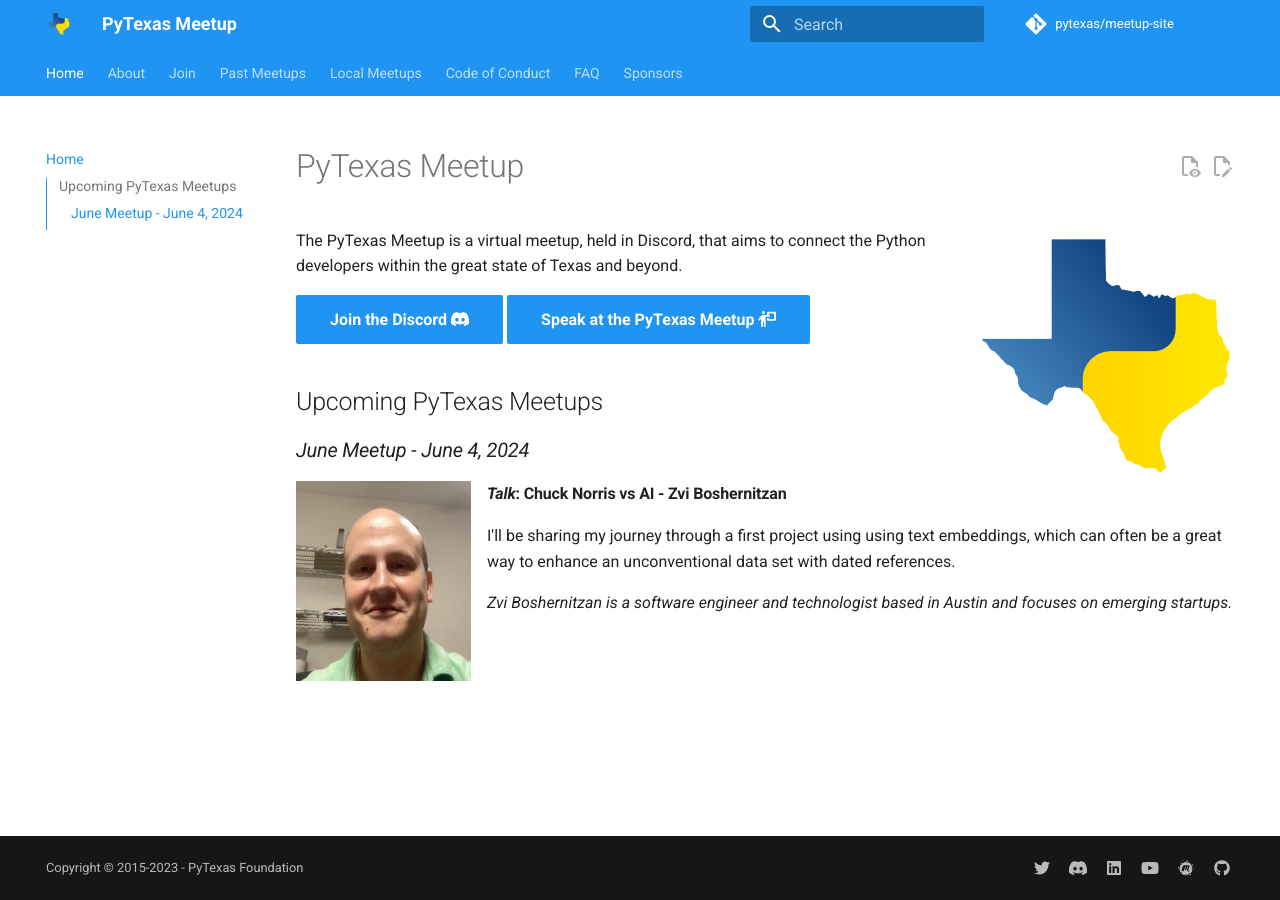
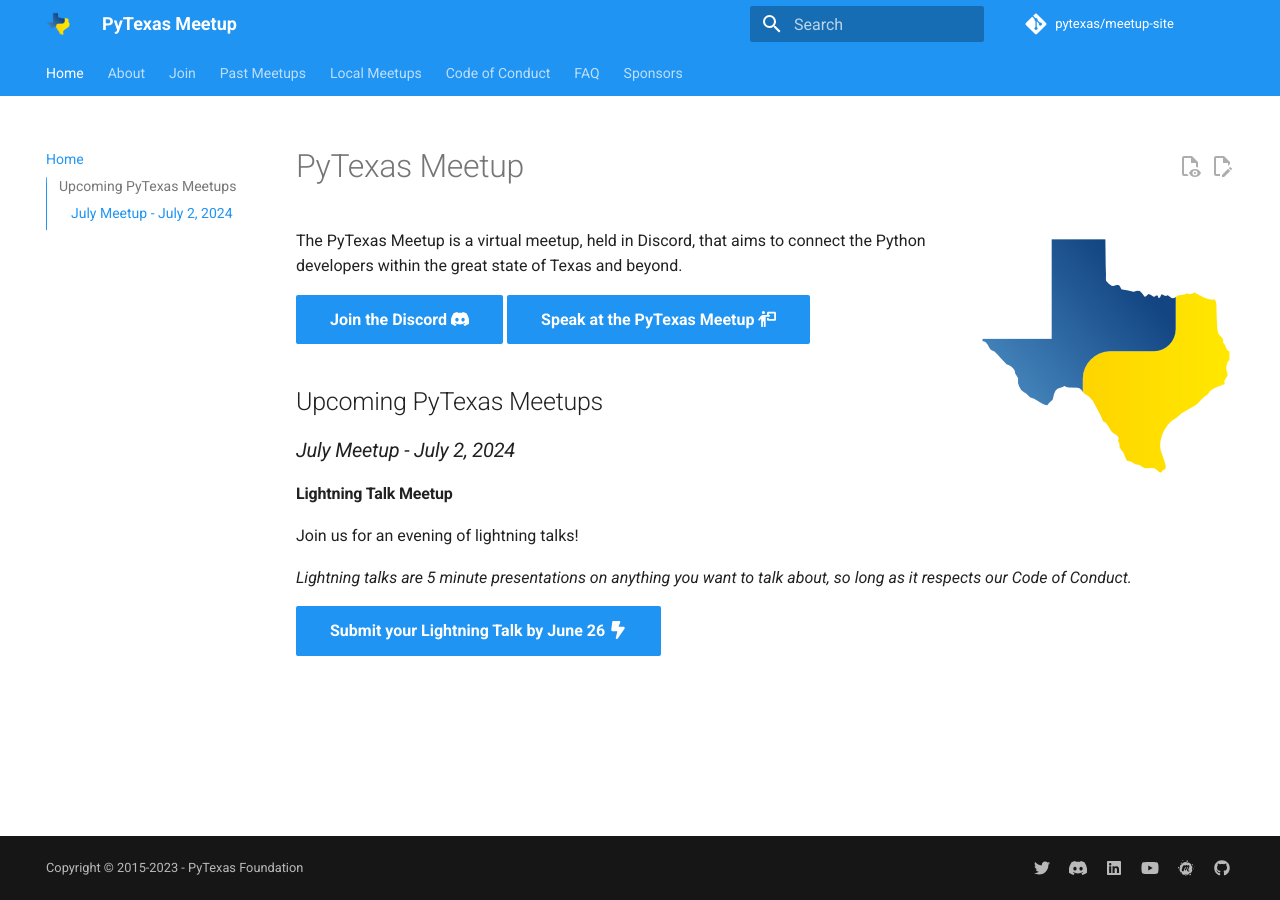
Before and after one commit to pytexas/meetup, an MkDocs documentation site: the page built from docs/index.md, in a window 1280 px wide. Built offline with MkDocs 1.6.1 and Material for MkDocs 9.7.7, drawn with Linux system fonts in a browser that asks for light colours; comment, search, counter and statistics services are not loaded.

Commit message:
june update (#21)

```diff
--- a/docs/index.md
+++ b/docs/index.md
@@ -12,11 +12,13 @@
 
 ## Upcoming PyTexas Meetups
 
-### _June Meetup - June 4, 2024_
-![Zvi Boshernitzan Avatar](./assets/images/ZviBoshernitzan.jpg){: style="height:200px;width:175px" align=left}
+### _July Meetup - July 2, 2024_
 
-#### _Talk_:  Chuck Norris vs AI - Zvi Boshernitzan
+#### Lightning Talk Meetup
 
-I'll be sharing my journey through a first project using using text embeddings, which can often be a great way to enhance an unconventional data set with dated references.
+Join us for an evening of lightning talks!
 
-_Zvi Boshernitzan is a software engineer and technologist based in Austin and focuses on emerging startups._
+_Lightning talks are 5 minute presentations on anything you want to talk about,
+so long as it respects our Code of Conduct._
+
+[Submit your Lightning Talk by June 26 :fontawesome-solid-bolt-lightning:](https://forms.gle/17tK6f9BRYSouKoQ7){ .md-button .md-button--primary}
--- a/docs/past_meetups/.authors.yml
+++ b/docs/past_meetups/.authors.yml
@@ -37,9 +37,13 @@
     avatar: https://github.com/kukicado.png
   darkbeast-glitch:
     name: Julius Boakye
-    description: Software Engineer with Proficiency in Python -Django, Flutter and Dart.
+    description: Software Engineer with Proficiency in Python Django, Flutter and Dart.
     avatar: https://avatars.githubusercontent.com/u/66005635?v=4
   moshez:
     name: Moshe Zadka
     description: Twisted & Python contributor. Loves infrastructure and SRE.
     avatar: https://github.com/moshez.png
+  zviboshernitzan:
+    name: Zvi Boshernitzan
+    description: Software engineer and technologist based in Austin.
+    avatar: ../assets/images/ZviBoshernitzan.jpg
```
Also changed, not shown: docs/past_meetups/posts/2024-06-04.md (added, +25 -0 lines).
